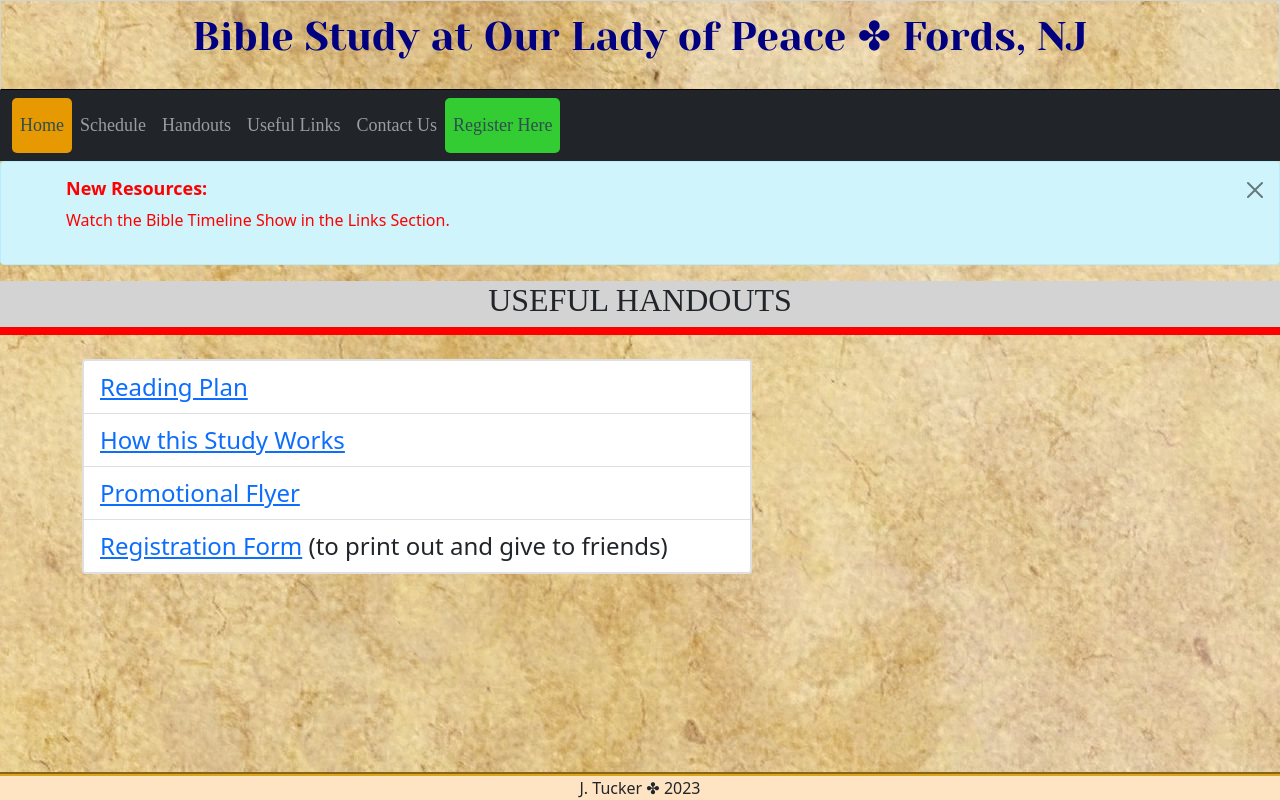
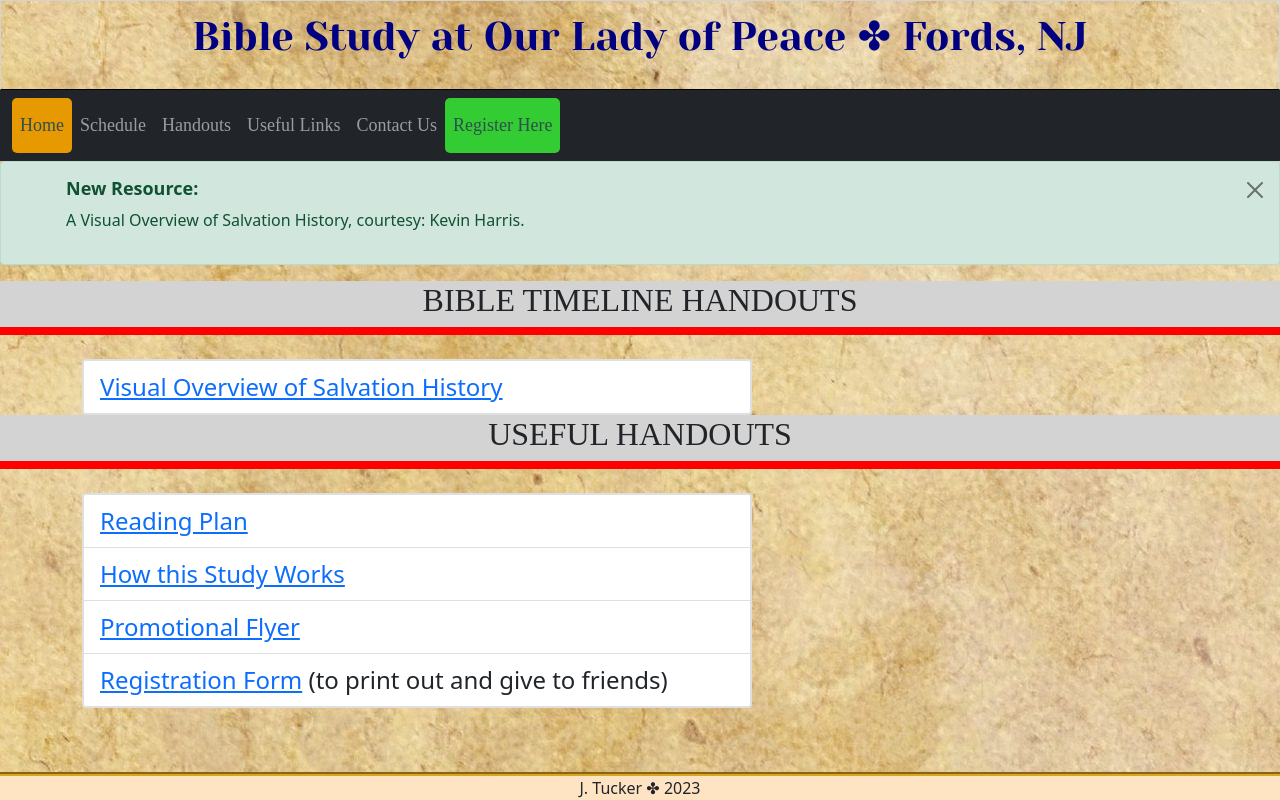
Before and after one commit to jgtucker001/biblestudy, a PHP site: page /handouts.php in a window 1280 px wide. Run offline with PHP 8.4, Linux system fonts and the light colour scheme; some libraries are stand-ins or nearby versions.

```diff
--- a/components/header.php
+++ b/components/header.php
@@ -2,7 +2,7 @@
 <!-- topnav -->
     <?php include("navbar.php"); ?>
 <?php if (file_exists('messages/message.php')) { ?>
-    <div class="alert alert-info alert-dismissible fade show" role="alert">
+    <div class="alert alert-success alert-dismissible fade show" role="alert">
         <?php include('messages/message.php'); ?>
         <button type="button" class="btn-close" data-bs-dismiss="alert"></button>
     </div>
--- a/handouts.php
+++ b/handouts.php
@@ -4,6 +4,15 @@
 <body style="background-image:url('images/background.jpg')">
     <?php include("components/header.php") ?>
     <div id="home container">
+            <div class="heading3"><h2>BIBLE TIMELINE HANDOUTS</h2></div>
+<br>
+            <div class="container">
+                <div class="card" style="width:60%">
+                    <ul class="list-group" style="font-size:1.5em">
+                        <li class="list-group-item"><a href="uploads/Bible_Timeline_Comparison" target="_blank">Visual Overview of Salvation History</a></li>
+                    </ul>
+                </div>
+            </div>
             <div class="heading3"><h2>USEFUL HANDOUTS</h2></div> <br>
             <div class="container">
                 <div class="card" style="width:60%">
--- a/messages/message.php
+++ b/messages/message.php
@@ -1,4 +1,4 @@
-<div class='container' style='color:red'>
-    <h4 style="font-size:large;font-weight:bold">New Resources:</h4>
-    <p>Watch the Bible Timeline Show in the Links Section.</p>
+<div class='container' style='color:blue`'>
+    <h4 style="font-size:large;font-weight:bold">New Resource:</h4>
+    <p>A Visual Overview of Salvation History, courtesy: Kevin Harris.</p>
 </div>
```
Also changed, not shown: 2 other files.
